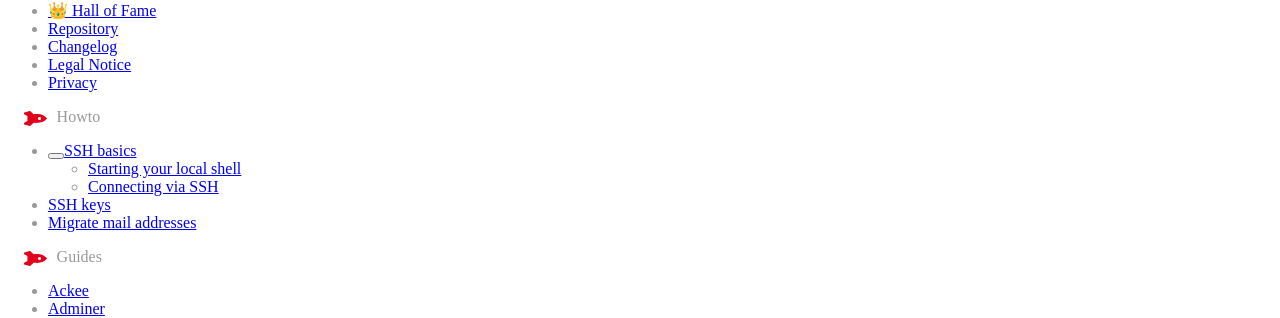
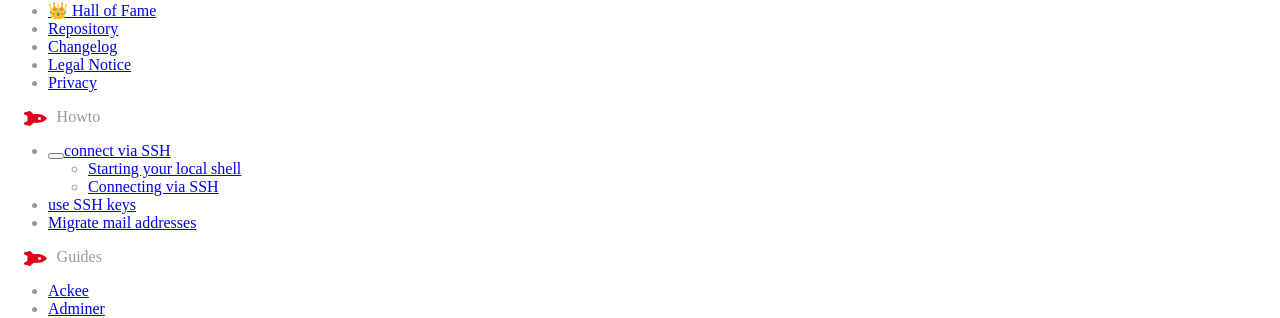
Before and after one commit to Uberspace/lab, a Sphinx documentation site: the page built from source/howto_ssh.rst, in a window 1280 px wide and 900 px high. Shown: the part 282-600 px from the top of the window. Built offline with Sphinx 7.4.7 and the Read the Docs theme 2.0.0, drawn with Linux system fonts in a browser that asks for light colours; some of the changed text lies outside the part shown.

Commit message:
change title of ssh howto

```diff
--- a/source/howto_ssh-keys.rst
+++ b/source/howto_ssh-keys.rst
@@ -1,6 +1,6 @@
-########
-SSH keys
-########
+############
+use SSH keys
+############
 
 Connecting to your account using a SSH *password* is quite ok, but using **keys** is the preferred way of authentication. To do so you will need to create a pair
 of keys on your local system and copy the public part to your Uberspace. That way you can login there without re-entering your password each time and
--- a/source/howto_ssh.rst
+++ b/source/howto_ssh.rst
@@ -1,8 +1,8 @@
 .. _ssh:
 
-##########
-SSH basics
-##########
+###############
+connect via SSH
+###############
 
 Here at Uberspace, many administrative tasks are preferably done on the **shell**, a text-based command line interface.
 At first glance this might seem complex or even confusing for people that are more used to web interfaces.
```
